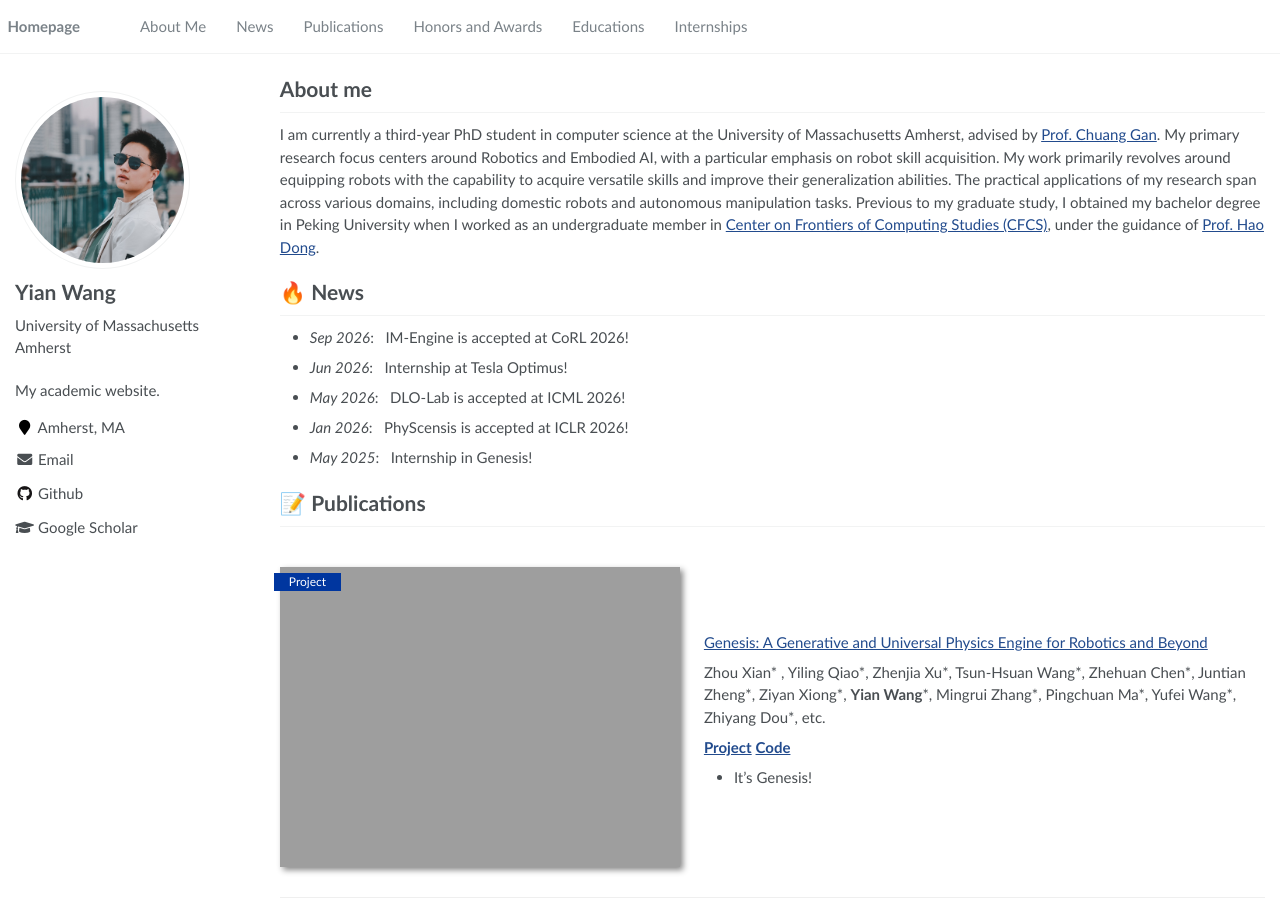
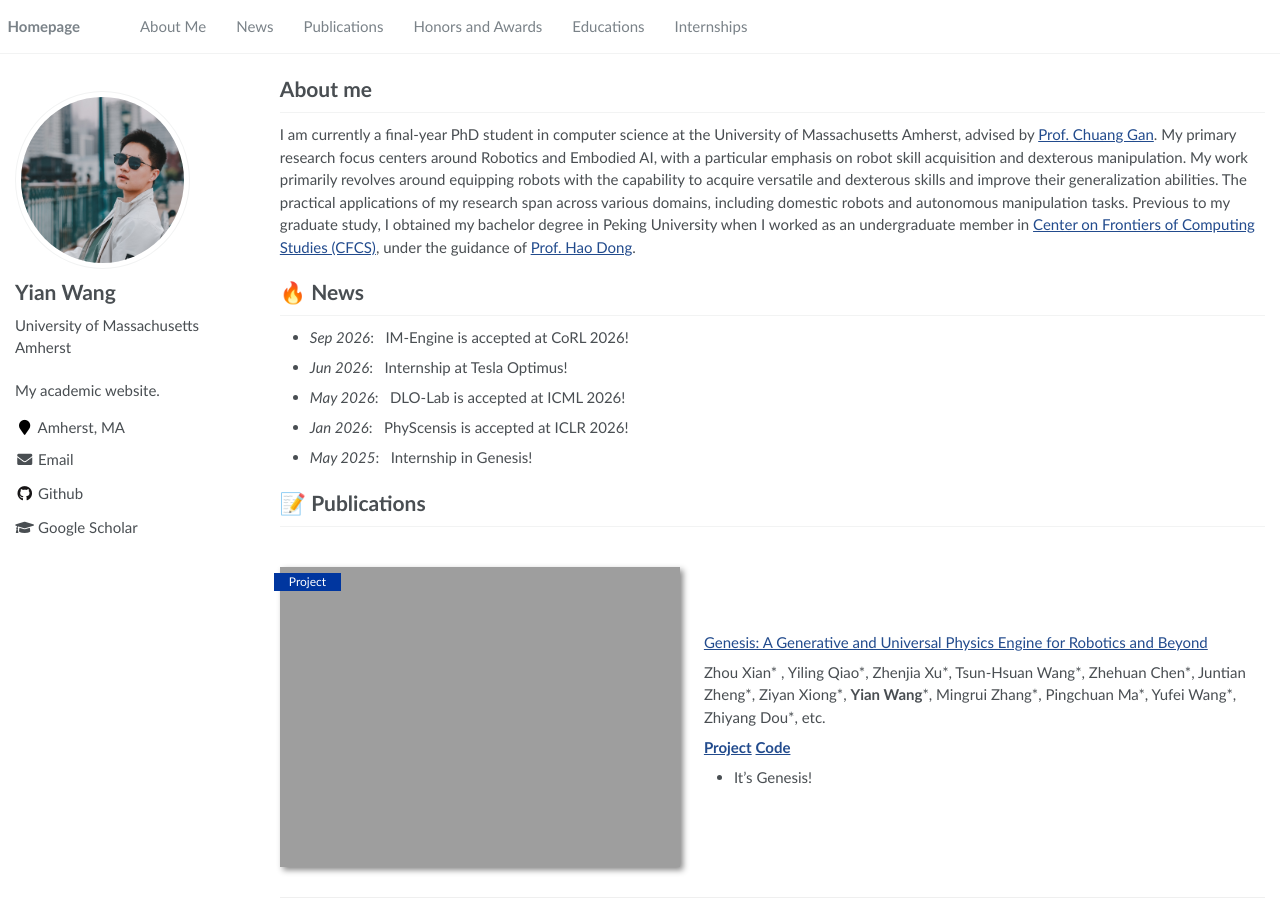
Before and after one commit to wangyian-me/wangyian-me.github.io, a Jekyll site: the page built from _pages/about.md, in a window 1280 px wide and 900 px high. Built offline with Jekyll 4.4.1, drawn with Linux system fonts in a browser that asks for light colours.

Commit message:
Update bio: final-year PhD, add dexterous manipulation focus
Co-Authored-By: Claude Opus 5 <noreply@anthropic.com>
Claude-Session: https://claude.ai/code/session_01J1FjWHrnXFL1AHFnFU5Y5Z

```diff
--- a/_pages/about.md
+++ b/_pages/about.md
@@ -18,8 +18,8 @@ redirect_from:
 <span class='anchor' id='about-me'></span>
 
 # About me
-I am currently a third-year PhD student in computer science at the University of Massachusetts Amherst, advised by [Prof. Chuang Gan](https://people.csail.mit.edu/ganchuang/).
-My primary research focus centers around Robotics and Embodied AI, with a particular emphasis on robot skill acquisition. My work primarily revolves around equipping robots with the capability to acquire versatile skills and improve their generalization abilities. The practical applications of my research span across various domains, including domestic robots and autonomous manipulation tasks.
+I am currently a final-year PhD student in computer science at the University of Massachusetts Amherst, advised by [Prof. Chuang Gan](https://people.csail.mit.edu/ganchuang/).
+My primary research focus centers around Robotics and Embodied AI, with a particular emphasis on robot skill acquisition and dexterous manipulation. My work primarily revolves around equipping robots with the capability to acquire versatile and dexterous skills and improve their generalization abilities. The practical applications of my research span across various domains, including domestic robots and autonomous manipulation tasks.
 Previous to my graduate study, I obtained my bachelor degree in Peking University when I worked as an undergraduate member in [Center on Frontiers of Computing Studies (CFCS)](https://cfcs.pku.edu.cn/english/), under the guidance of [Prof. Hao Dong](https://zsdonghao.github.io/).
 
 
```
